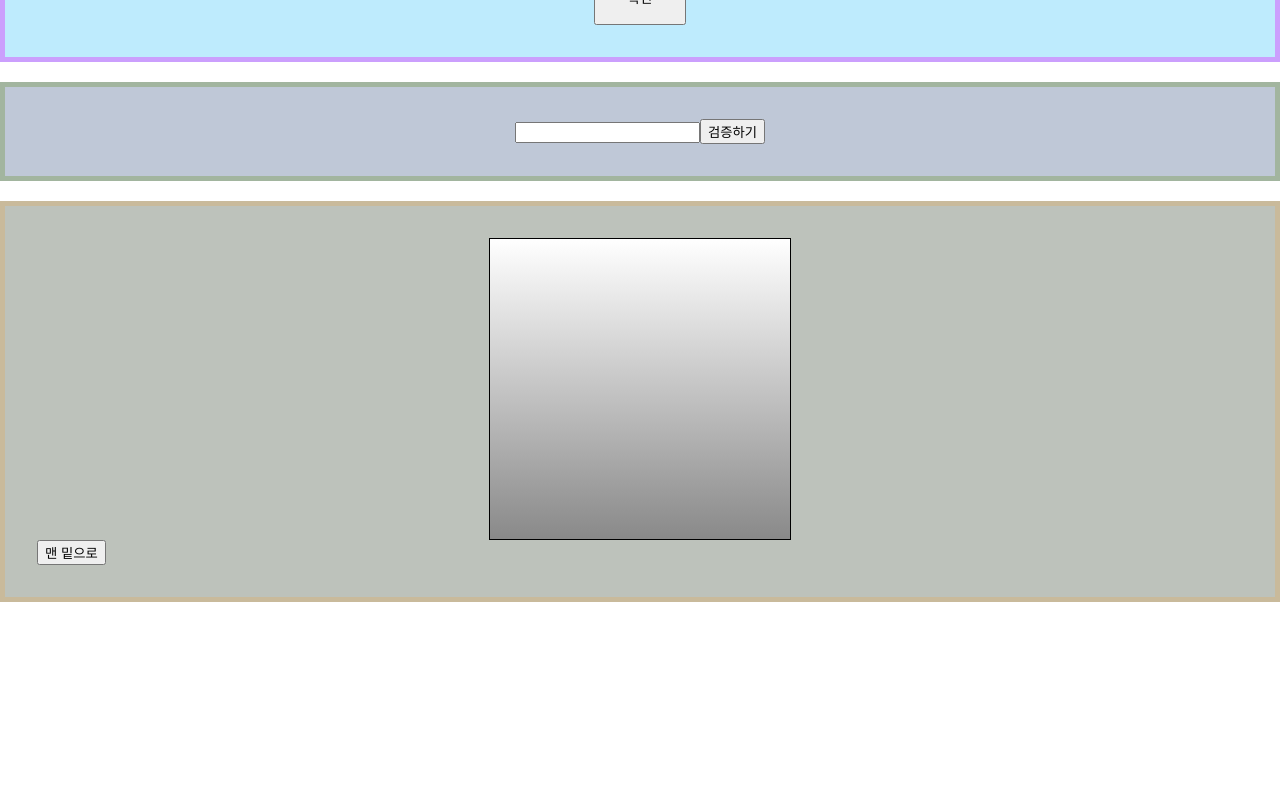
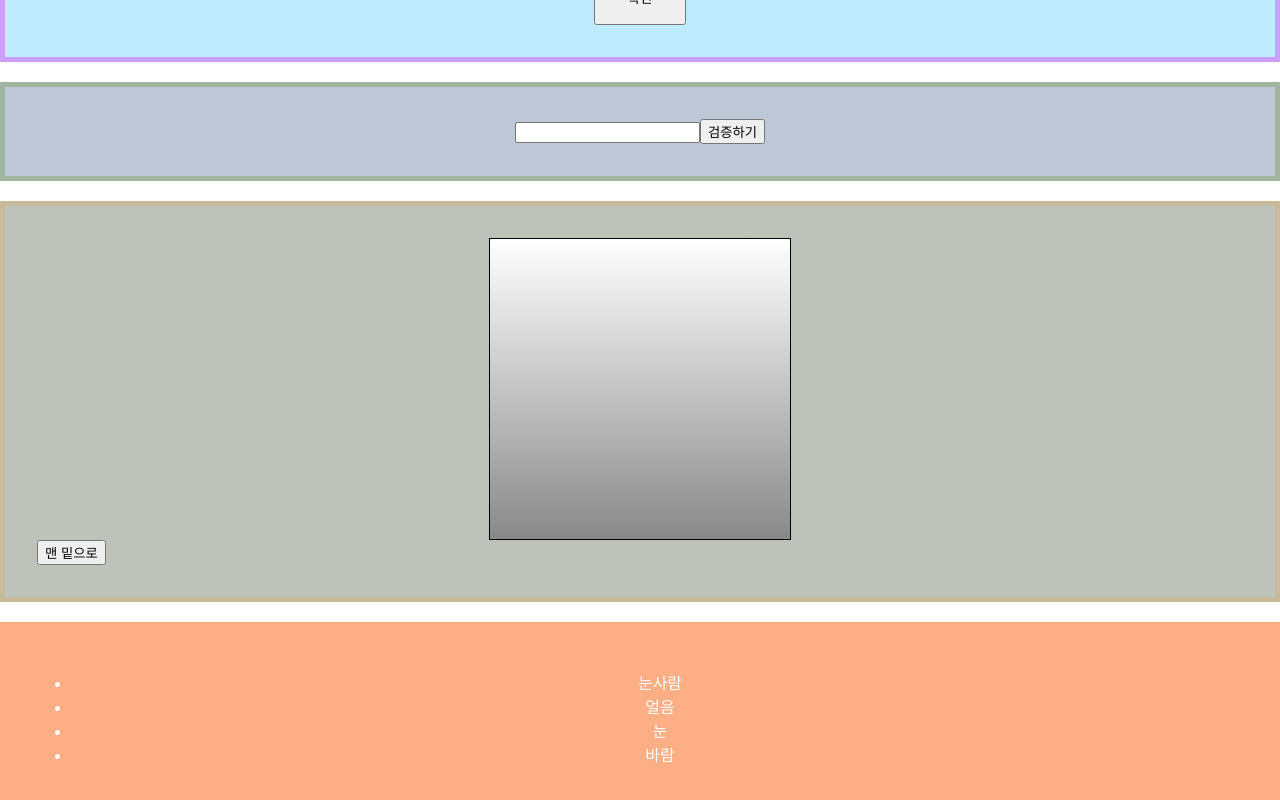
Before and after one commit to dohy-9443/ReactExample, a React (Create React App) app in the folder hello-react/: page / in a window 1280 px wide. Shown: the part 1181-1981 px from the top of the page. Before the commit the page ends 1783 px from the top, so only its background shows below. Built offline with nearby package versions, Linux system fonts and the light colour scheme.

Commit message:
렌더링

```diff
--- a/hello-react/src/App.js
+++ b/hello-react/src/App.js
@@ -5,6 +5,7 @@ import Say from './Say';
 import EventPractice from './EventPractice';
 import ValidationSample from './ValidationSample';
 import ScrollBox from './ScrollBox';
+import IterationSample from './IterationSample';
 
 class App extends Component {
   render() {
@@ -34,6 +35,8 @@ class App extends Component {
             맨 밑으로
           </button>
         </div>
+        <br />
+        <IterationSample />
       </div>
     );
   }
```
